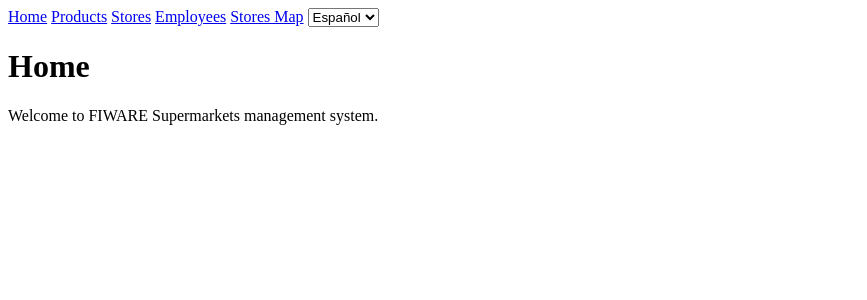
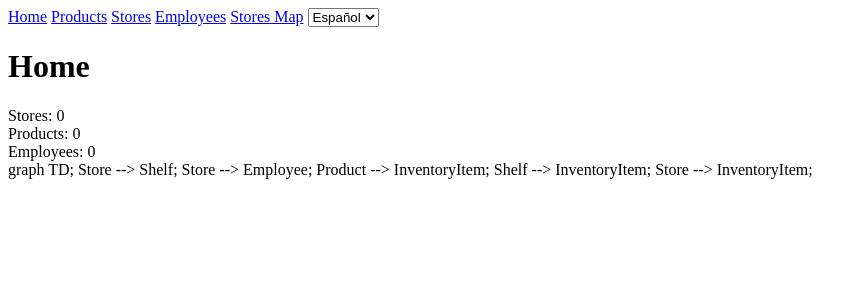
Before and after one commit to mgonzalezlopezudc/P2-grok-code-fast, a Flask app: page / in a window 1280 px wide. Shown: the top 300 px of the page, without its empty margins (0-867 px from the left). Run offline with Flask 3, Linux system fonts and the light colour scheme; data that the repository does not hold is empty.

Commit message:
Implement core routes, templates, and map integration

```diff
--- a/app/routes.py
+++ b/app/routes.py
@@ -1,26 +1,120 @@
 # app/routes.py
 
-from flask import Blueprint, render_template
-from app import babel
+from flask import Blueprint, render_template, request, redirect, url_for, flash, jsonify
+from app import orion
+from .fiware import serialize_store, generate_entity_id
 
 main_bp = Blueprint('main', __name__)
 
 @main_bp.route('/')
 def home():
-    return render_template('home.html')
+    # Get KPI counts
+    try:
+        stores = len(orion.list_entities('Store'))
+        products = len(orion.list_entities('Product'))
+        employees = len(orion.list_entities('Employee'))
+    except:
+        stores = products = employees = 0
+    return render_template('home.html', stores=stores, products=products, employees=employees)
 
 @main_bp.route('/products')
 def products():
-    return render_template('products.html')
+    try:
+        products = orion.list_entities('Product')
+    except:
+        products = []
+    return render_template('products.html', products=products)
+
+@main_bp.route('/products/new', methods=['GET', 'POST'])
+def new_product():
+    if request.method == 'POST':
+        # Placeholder for product creation
+        flash('Product created (placeholder)')
+        return redirect(url_for('main.products'))
+    return render_template('product_form.html', product=None)
 
 @main_bp.route('/stores')
 def stores():
-    return render_template('stores.html')
+    try:
+        stores = orion.list_entities('Store')
+    except:
+        stores = []
+    return render_template('stores.html', stores=stores)
+
+@main_bp.route('/stores/new', methods=['GET', 'POST'])
+def new_store():
+    if request.method == 'POST':
+        data = request.form.to_dict()
+        entity = serialize_store(data)
+        try:
+            orion.upsert_entity(entity)
+            flash('Store created successfully')
+            return redirect(url_for('main.stores'))
+        except Exception as e:
+            flash(f'Error: {e}')
+    return render_template('store_form.html', store=None)
 
 @main_bp.route('/employees')
 def employees():
-    return render_template('employees.html')
+    try:
+        employees = orion.list_entities('Employee')
+    except:
+        employees = []
+    return render_template('employees.html', employees=employees)
+
+@main_bp.route('/employees/new', methods=['GET', 'POST'])
+def new_employee():
+    if request.method == 'POST':
+        # Placeholder
+        flash('Employee created (placeholder)')
+        return redirect(url_for('main.employees'))
+    return render_template('employee_form.html', employee=None)
 
 @main_bp.route('/stores-map')
 def stores_map():
-    return render_template('stores_map.html')
+    try:
+        stores = orion.list_entities('Store')
+    except:
+        stores = []
+    return render_template('stores_map.html', stores=stores)
+
+# APIs
+@main_bp.route('/api/stores/<store_id>/available-shelves')
+def available_shelves(store_id):
+    # Placeholder
+    return jsonify([])
+
+@main_bp.route('/api/shelves/<shelf_id>/available-products')
+def available_products(shelf_id):
+    # Placeholder
+    return jsonify([])
+
+# Purchase
+@main_bp.route('/inventory/<id>/buy', methods=['POST'])
+def buy_inventory(id):
+    # Placeholder
+    flash('Purchase completed (placeholder)')
+    return redirect(request.referrer or url_for('main.home'))
+
+# Subscription callbacks
+@main_bp.route('/subscription/price-change', methods=['POST'])
+def price_change_callback():
+    # Placeholder
+    return '', 200
+
+@main_bp.route('/subscription/low-stock-store001', methods=['POST'])
+def low_stock_001():
+    return '', 200
+
+# Similar for others
+@main_bp.route('/subscription/low-stock-store002', methods=['POST'])
+def low_stock_002():
+    return '', 200
+
+@main_bp.route('/subscription/low-stock-store003', methods=['POST'])
+def low_stock_003():
+    return '', 200
+
+@main_bp.route('/subscription/low-stock-store004', methods=['POST'])
+def low_stock_004():
+    return '', 200
--- a/app/templates/base.html
+++ b/app/templates/base.html
@@ -5,6 +5,7 @@
     <meta name="viewport" content="width=device-width, initial-scale=1.0">
     <title>{% block title %}FIWARE Supermarkets{% endblock %}</title>
     <link rel="stylesheet" href="{{ url_for('static', filename='css/styles.css') }}">
+    <link rel="stylesheet" href="https://unpkg.com/leaflet@1.9.4/dist/leaflet.css" />
 </head>
 <body>
     <header>
@@ -24,6 +25,7 @@
         {% block content %}{% endblock %}
     </main>
     <script src="https://cdn.socket.io/4.8.1/socket.io.min.js"></script>
+    <script src="https://unpkg.com/leaflet@1.9.4/dist/leaflet.js"></script>
     <script>
         window.I18N = {
             price_changed: "Price changed",
--- a/app/templates/home.html
+++ b/app/templates/home.html
@@ -4,5 +4,18 @@
 
 {% block content %}
 <h1>Home</h1>
-<p>Welcome to FIWARE Supermarkets management system.</p>
+<div class="kpis">
+    <div class="kpi">Stores: {{ stores }}</div>
+    <div class="kpi">Products: {{ products }}</div>
+    <div class="kpi">Employees: {{ employees }}</div>
+</div>
+<!-- Mermaid diagram placeholder -->
+<div class="mermaid">
+    graph TD;
+        Store --> Shelf;
+        Store --> Employee;
+        Product --> InventoryItem;
+        Shelf --> InventoryItem;
+        Store --> InventoryItem;
+</div>
 {% endblock %}
```
Also changed, not shown: app/templates/store_form.html (added, +26 -0 lines), app/templates/stores.html (+6 -1 lines), app/templates/stores_map.html (+15 -1 lines).
